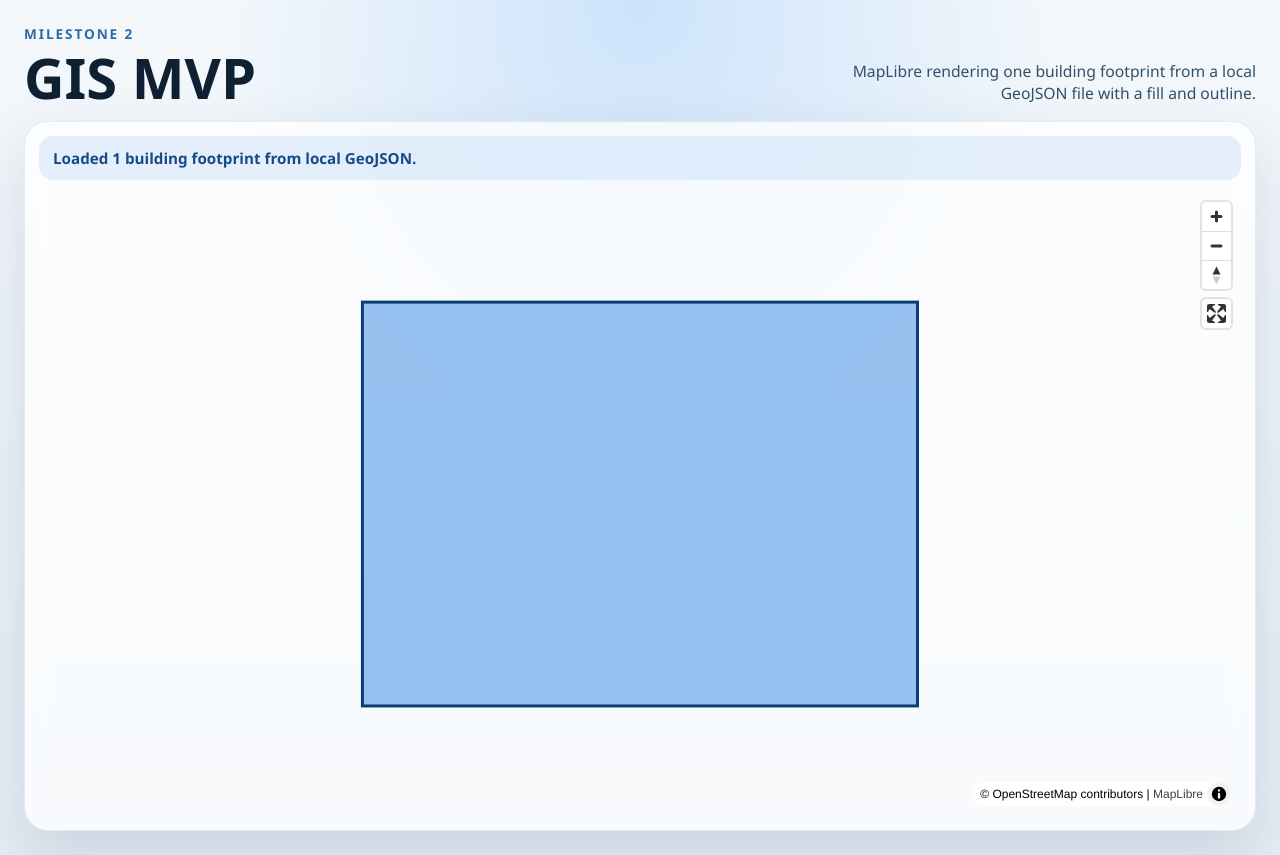
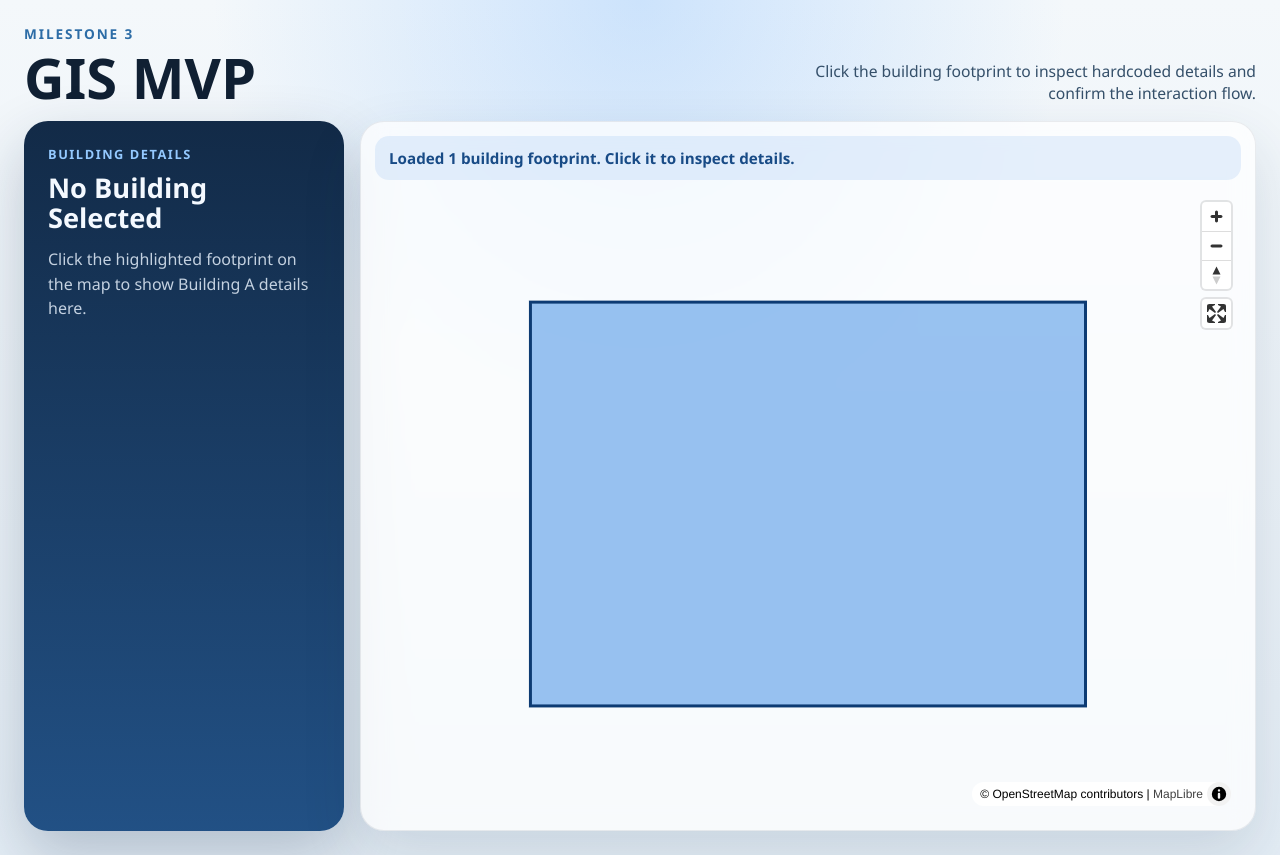
Before and after one commit to vinuprakash050/GIS, a React (Vite) app: page / in a window 1280 px wide. Built offline with nearby package versions, Linux system fonts and the light colour scheme; no server answers.

Commit message:
feat(map): add clickable building details panel

```diff
--- a/src/App.jsx
+++ b/src/App.jsx
@@ -21,10 +21,28 @@ const osmRasterStyle = {
   ],
 };
 
+const buildingDetails = {
+  1: {
+    id: 1,
+    name: "Engineering Block",
+    area: "2,450 m²",
+    height: "12 m",
+    description: "Academic building used as the first interactive demo target.",
+  },
+};
+
 export default function App() {
   const [status, setStatus] = useState("Loading building.geojson...");
+  const [selectedBuildingId, setSelectedBuildingId] = useState(null);
   const mapContainerRef = useRef(null);
   const mapRef = useRef(null);
+  const selectedBuildingIdRef = useRef(null);
+
+  const selectedBuilding = selectedBuildingId ? buildingDetails[selectedBuildingId] : null;
+
+  useEffect(() => {
+    selectedBuildingIdRef.current = selectedBuildingId;
+  }, [selectedBuildingId]);
 
   useEffect(() => {
     if (mapRef.current || !mapContainerRef.current) {
@@ -61,8 +79,18 @@ export default function App() {
           type: "fill",
           source: "building",
           paint: {
-            "fill-color": "#1f7ae0",
-            "fill-opacity": 0.45,
+            "fill-color": [
+              "case",
+              ["boolean", ["feature-state", "selected"], false],
+              "#0b5fff",
+              "#1f7ae0",
+            ],
+            "fill-opacity": [
+              "case",
+              ["boolean", ["feature-state", "selected"], false],
+              0.7,
+              0.45,
+            ],
           },
         });
 
@@ -71,9 +99,70 @@ export default function App() {
           type: "line",
           source: "building",
           paint: {
-            "line-color": "#0d3b73",
-            "line-width": 3,
+            "line-color": [
+              "case",
+              ["boolean", ["feature-state", "selected"], false],
+              "#08306b",
+              "#0d3b73",
+            ],
+            "line-width": [
+              "case",
+              ["boolean", ["feature-state", "selected"], false],
+              4,
+              3,
+            ],
           },
+        });
+
+        map.on("click", "building-fill", (event) => {
+          const feature = event.features?.[0];
+
+          if (!feature) {
+            return;
+          }
+
+          const nextId = feature.properties?.id;
+          const previousSelectedId = selectedBuildingIdRef.current;
+
+          if (previousSelectedId !== null) {
+            map.setFeatureState(
+              { source: "building", id: previousSelectedId },
+              { selected: false },
+            );
+          }
+
+          if (nextId !== undefined) {
+            map.setFeatureState({ source: "building", id: nextId }, { selected: true });
+            const normalizedId = Number(nextId);
+
+            selectedBuildingIdRef.current = normalizedId;
+            setSelectedBuildingId(normalizedId);
+            setStatus(`Selected ${feature.properties?.name ?? "building"} from the map.`);
+          }
+        });
+
+        map.on("mouseenter", "building-fill", () => {
+          map.getCanvas().style.cursor = "pointer";
+        });
+
+        map.on("mouseleave", "building-fill", () => {
+          map.getCanvas().style.cursor = "";
+        });
+
+        map.on("click", (event) => {
+          const clickedFeatures = map.queryRenderedFeatures(event.point, {
+            layers: ["building-fill"],
+          });
+          const currentSelectedId = selectedBuildingIdRef.current;
+
+          if (clickedFeatures.length > 0 || currentSelectedId === null) {
+            return;
+          }
+
+          map.setFeatureState({ source: "building", id: currentSelectedId }, { selected: false });
+          selectedBuildingIdRef.current = null;
+          setSelectedBuildingId(null);
+          setStatus("Selection cleared. Click the building to see its details.");
         });
 
         const coordinates = buildingData.features?.[0]?.geometry?.coordinates?.[0];
@@ -87,7 +176,7 @@ export default function App() {
           map.fitBounds(bounds, { padding: 110, duration: 0 });
         }
 
-        setStatus("Loaded 1 building footprint from local GeoJSON.");
+        setStatus("Loaded 1 building footprint. Click it to inspect details.");
       } catch (error) {
         setStatus(`Unable to load building.geojson: ${error.message}`);
       }
@@ -105,17 +194,50 @@ export default function App() {
     <main className="app-shell">
       <header className="app-header">
         <div className="title-group">
-          <p className="eyebrow">Milestone 2</p>
+          <p className="eyebrow">Milestone 3</p>
           <h1>GIS MVP</h1>
         </div>
         <p className="subtitle">
-          MapLibre rendering one building footprint from a local GeoJSON file with a fill and
-          outline.
+          Click the building footprint to inspect hardcoded details and confirm the interaction flow.
         </p>
       </header>
-      <section className="map-panel">
-        <div className="map-status">{status}</div>
-        <div ref={mapContainerRef} className="map-container" />
+
+      <section className="map-layout">
+        <article className="details-panel">
+          <p className="panel-label">Building Details</p>
+          {selectedBuilding ? (
+            <>
+              <h2>{selectedBuilding.name}</h2>
+              <p className="panel-description">{selectedBuilding.description}</p>
+              <dl className="details-grid">
+                <div>
+                  <dt>ID</dt>
+                  <dd>{selectedBuilding.id}</dd>
+                </div>
+                <div>
+                  <dt>Area</dt>
+                  <dd>{selectedBuilding.area}</dd>
+                </div>
+                <div>
+                  <dt>Height</dt>
+                  <dd>{selectedBuilding.height}</dd>
+                </div>
+              </dl>
+            </>
+          ) : (
+            <>
+              <h2>No Building Selected</h2>
+              <p className="panel-description">
+                Click the highlighted footprint on the map to show Building A details here.
+              </p>
+            </>
+          )}
+        </article>
+
+        <section className="map-panel">
+          <div className="map-status">{status}</div>
+          <div ref={mapContainerRef} className="map-container" />
+        </section>
       </section>
     </main>
   );
--- a/src/styles.css
+++ b/src/styles.css
@@ -74,6 +74,69 @@ body {
   box-shadow: 0 24px 60px rgba(29, 54, 82, 0.14);
 }
 
+.map-layout {
+  min-height: 0;
+  display: grid;
+  grid-template-columns: minmax(260px, 320px) minmax(0, 1fr);
+  gap: 16px;
+}
+
+.details-panel {
+  padding: 24px;
+  border-radius: 24px;
+  background: linear-gradient(180deg, rgba(9, 34, 64, 0.96), rgba(17, 67, 123, 0.92));
+  color: #f4f9ff;
+  box-shadow: 0 24px 60px rgba(16, 42, 74, 0.24);
+}
+
+.panel-label {
+  margin: 0 0 10px;
+  font-size: 0.8rem;
+  font-weight: 700;
+  letter-spacing: 0.12em;
+  text-transform: uppercase;
+  color: #94c9ff;
+}
+
+.details-panel h2 {
+  margin: 0;
+  font-size: 1.7rem;
+  line-height: 1.1;
+}
+
+.panel-description {
+  margin: 14px 0 0;
+  color: rgba(234, 244, 255, 0.82);
+  line-height: 1.55;
+}
+
+.details-grid {
+  margin: 24px 0 0;
+  display: grid;
+  gap: 14px;
+}
+
+.details-grid div {
+  padding: 14px 16px;
+  border-radius: 16px;
+  background: rgba(255, 255, 255, 0.08);
+  border: 1px solid rgba(180, 220, 255, 0.16);
+}
+
+.details-grid dt {
+  font-size: 0.78rem;
+  font-weight: 700;
+  letter-spacing: 0.08em;
+  text-transform: uppercase;
+  color: #9dd1ff;
+}
+
+.details-grid dd {
+  margin: 8px 0 0;
+  font-size: 1.2rem;
+  font-weight: 700;
+}
+
 .map-status {
   margin: 0 0 12px;
   padding: 12px 14px;
@@ -105,6 +168,10 @@ body {
     text-align: left;
   }
 
+  .map-layout {
+    grid-template-columns: 1fr;
+  }
+
   .map-container {
     height: 72vh;
   }
```
Also changed, not shown: public/building.geojson.
